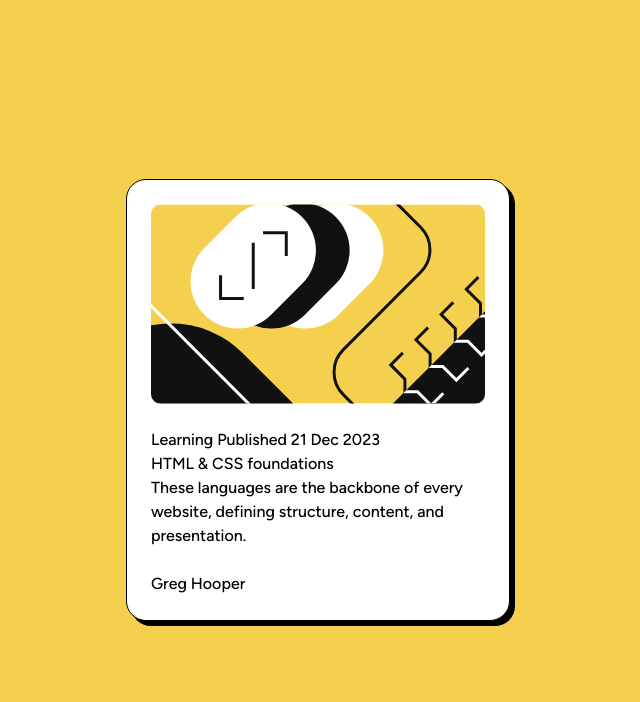
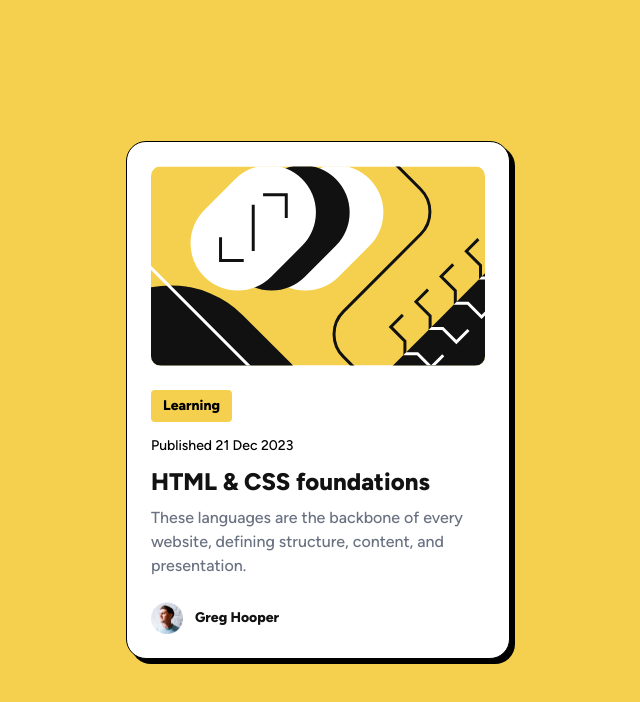
Before and after one commit to korcakSEA/blog-preview-card-tailwind, a website built with Vite: page index.html in a window 1280 px wide. Shown: the whole page, without its empty margins (322-962 px from the left). Built offline with nearby package versions, Linux system fonts and the light colour scheme.

Commit message:
Add card content styling

```diff
--- a/index.html
+++ b/index.html
@@ -21,16 +21,19 @@
     </div>
 
     <!-- Card Content -->
-    <div class="card__content mb-6">
-      <span class="tag">Learning</span>
-      <time datetime="21 Dec 2023">Published 21 Dec 2023</time>
-      <h3>HTML & CSS foundations</h3>
-      <p class="description">These languages are the backbone of every website, defining structure, content, and presentation.</p>
+    <div class="card__content mb-6 flex flex-col gap-3">
+      <span class="tag py-1 px-3 bg-yellow w-fit font-extrabold leading-6 rounded-sm
+ text-xs md:text-sm">Learning</span>
+      <time class="font-medium leading-6 text-xs md:text-sm" datetime="21 Dec 2023">Published 21 Dec 2023</time>
+      <h3 class="text-gray-950 leading-6 font-extrabold text-xl md:text-2xl hover:text-yellow transition-colors duration-300 cursor-pointer">HTML & CSS foundations</h3>
+      <p class="description text-gray-500 text-sm md:text-base">These languages are the backbone of every website, defining structure, content, and
+        presentation.</p>
     </div>
 
     <!-- Card Author -->
-    <div class="card_author">
-      Greg Hooper
+    <div class="card_author flex items-center gap-3">
+      <img src="./assets/images/image-avatar.webp" alt="author image" class="w-8">
+      <span class="text-gray-950 text-sm font-extrabold">Greg Hooper</span>
     </div>
   </div>
 
--- a/src/style.css
+++ b/src/style.css
@@ -25,7 +25,7 @@
   --font-figtree: 'Figtree';
 
   --color-yellow: hsl(47, 88%, 63%);
-  --color-grey-950: hsl(0, 0%, 7%);
+  --color-gray-950: hsl(0, 0%, 7%);
 
   --shadow-custom:5px 5px 0 0;
 }
```
